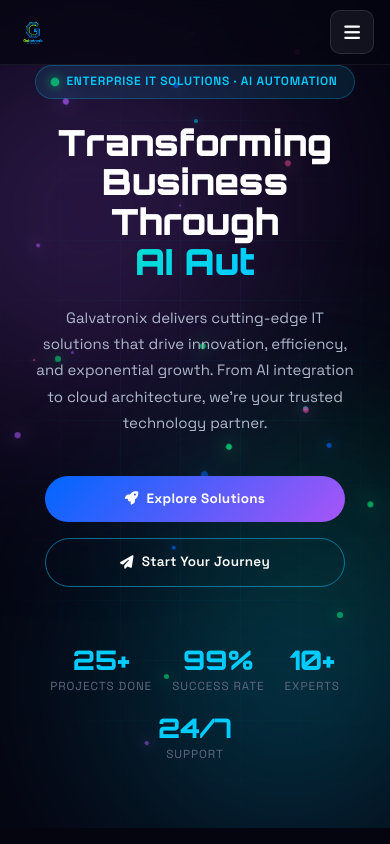
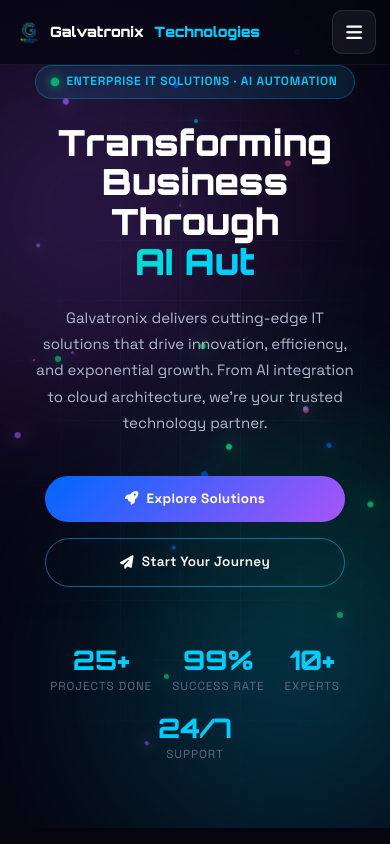
Before and after one commit to MOHAMMEDASHIK03/galvatronix-website, a plain HTML site: page index.html in a window 390 px wide. Shown: the top 844 px of the page. Drawn offline with nearby package versions, Linux system fonts and the light colour scheme.

```diff
--- a/index.html
+++ b/index.html
@@ -268,6 +268,8 @@
             font-size:1.2rem;
             transition:all var(--transition-fast);
             flex-shrink:0;
+            position:relative;
+            z-index:calc(var(--z-header) + 50);
         }
 
         .mobile-menu-btn:hover { background:rgba(0,204,255,0.15); border-color:var(--electric-blue); }
@@ -276,7 +278,7 @@
             position:fixed; inset:0;
             background:rgba(5,5,16,0.85);
             backdrop-filter:blur(8px);
-            z-index:calc(var(--z-header) - 1);
+            z-index:calc(var(--z-header) + 5);
             opacity:0; visibility:hidden;
             transition:all 0.3s ease;
         }
@@ -1239,11 +1241,11 @@
             html { font-size:15px; }
             section { padding:64px 0; }
 
-            .header-inner { padding:10px 16px; }
-            .logo { font-size:1.15rem; }
-            .logo img { height:34px; }
-            .logo .logo-word { display:none; }
-            .logo-accent { display:none; }
+            .header-inner { padding:10px 14px; }
+            .logo { font-size:0.95rem; gap:6px; }
+            .logo img { height:30px; }
+            .logo .logo-word { display:inline; font-size:0.95rem; }
+            .logo-accent { display:inline; font-size:0.95rem; }
 
             .mobile-menu-btn { display:flex; }
 
@@ -1261,7 +1263,7 @@
                 padding:80px 28px 40px;
                 gap:0;
                 transition:right 0.4s cubic-bezier(.4,0,.2,1);
-                z-index:var(--z-header);
+                z-index:calc(var(--z-header) + 10);
                 overflow-y:auto;
                 border-left:1px solid rgba(255,255,255,0.07);
             }
```
